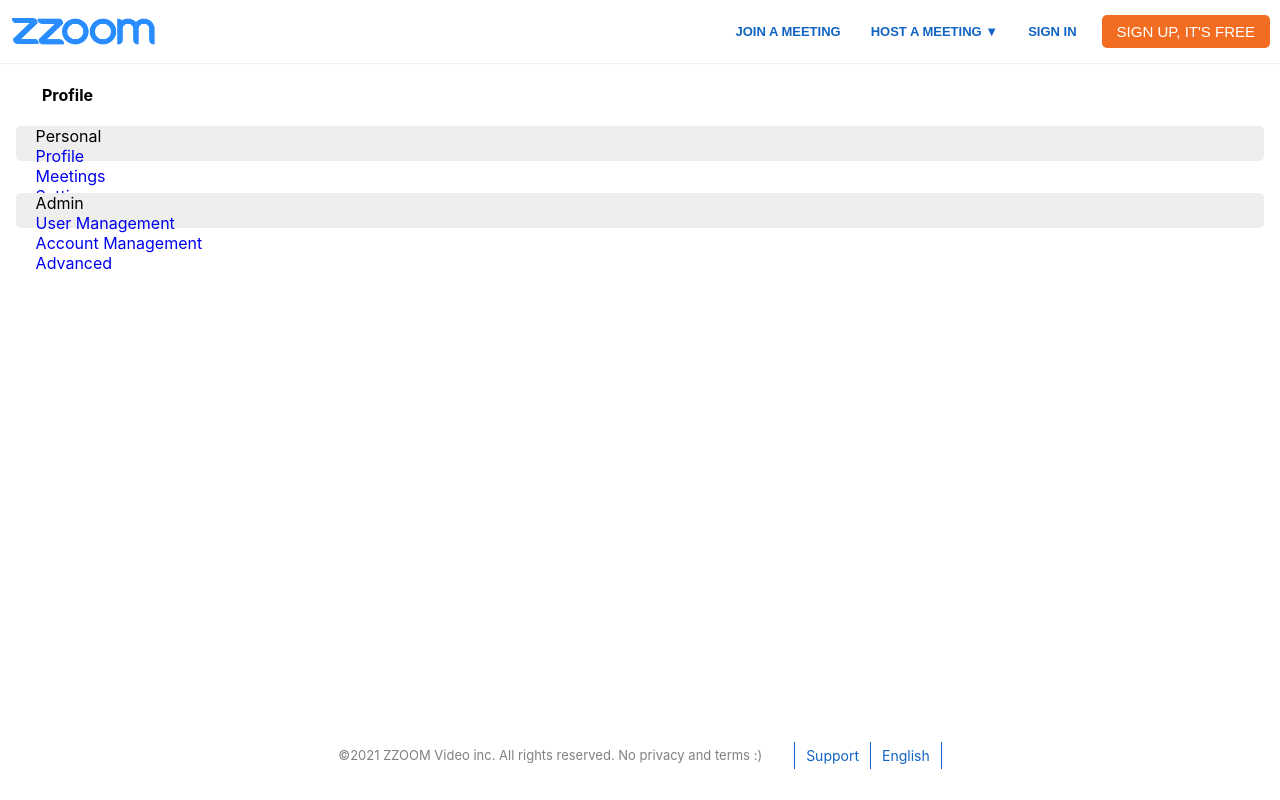
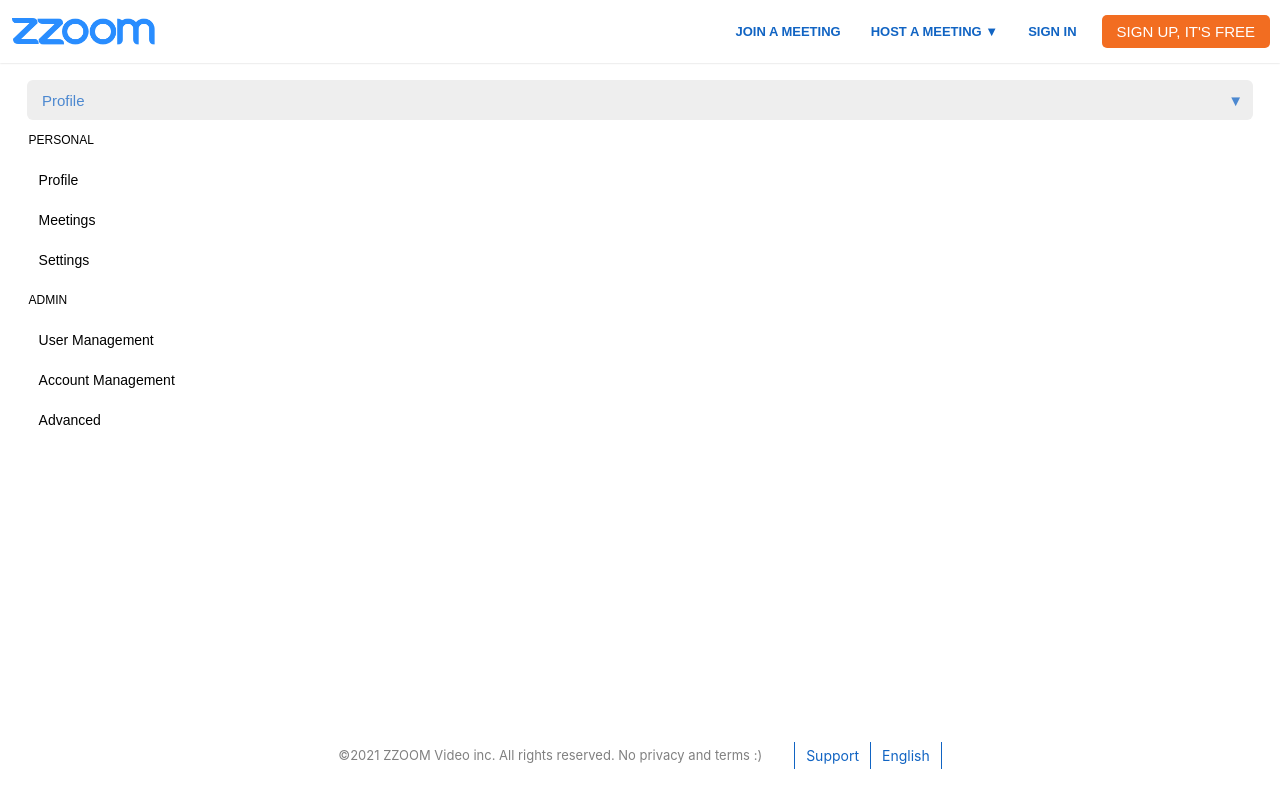
Before and after one commit to gtolan/zoom-video-chat-React, a React (Create React App) app: page /profile in a window 1280 px wide. Built offline with nearby package versions, Linux system fonts and the light colour scheme.

Commit message:
add menu options to profile with slide animation

```diff
--- a/src/components/Profile.js
+++ b/src/components/Profile.js
@@ -5,25 +5,32 @@ import { useState } from 'react';
 
 //Uses 'ul' instead of 'select' for animation and easier styling
 const Profile = () => {
-
+    const [menuIsOpen, setToggleMenu] = useState(true)
+    const toggleMenu = () => {
+        console.log('toggle menu')
+    }
 
     const [selectedOption, setSelectedOption] = useState('Profile')
     return (
         <main className="profile">
             <section className="menu">
-                <h4 className="selected-option">{selectedOption}</h4>
-                <ul default="profile" >
-                    <li disabled className="profile-title">Personal</li>
-                    <li ><Link to="profile">Profile</Link></li>
-                    <li ><Link to="meetings">Meetings</Link></li>
-                    <li ><Link to="settings">Settings</Link></li>
-                </ul>
-                <ul>
-                    <li disabled ="admin-title" className="menu-title">Admin</li>
-                    <li ><Link to="user-management">User Management</Link></li>
-                    <li ><Link to="account-management">Account Management</Link></li>
-                    <li ><Link to="advanced">Advanced</Link></li>
-                </ul>
+                <h4 onClick={toggleMenu} className={`selected-option ${menuIsOpen ? 'active' : ''}`}>{selectedOption}<span className="down-arrow">&#9660;</span></h4>
+                <div className="menu-container">
+                <div className="menu-slide">
+                    <ul default="profile" >
+                        <li disabled className="title">Personal</li>
+                        <li >Profile</li>
+                        <li >Meetings</li>
+                        <li >Settings</li>
+                    </ul>
+                    <ul>
+                        <li disabled ="title" className="title">Admin</li>
+                        <li >User Management</li>
+                        <li >Account Management</li>
+                        <li >Advanced</li>
+                    </ul>
+                </div>
+                </div>
             </section>
             <section className="details">
                 <ul>
--- a/src/styles/Navbar.scss
+++ b/src/styles/Navbar.scss
@@ -264,6 +264,7 @@ button.tab-btn.hamburger {
   border: 0;
   margin: 0;
   overflow: visible;
+  padding-right: 0px;
 }
 .hamburger:hover {
   opacity: 1;
--- a/src/styles/Profile.scss
+++ b/src/styles/Profile.scss
@@ -9,18 +9,70 @@ main.profile {
   section.menu {
     @extend .flex-col;
     h4.selected-option {
+      z-index: 2;
       width: calc(95vw - 15px);
       padding: 5px 10px 5px 15px;
       margin: 0;
+      align-items: center;
+      display: flex;
+      flex-direction: row;
+      justify-content: flex-start;
+      font-weight: 500;
+      font-size: 15px;
+      color: #4c88d0;
+      background-color: #eee;
+      height: 30px;
+      border-radius: 6px;
+      font-family: sans-serif;
+      cursor: pointer;
+      span.down-arrow {
+        margin-left: auto;
       }
+    }
+    div.menu-container {
+      width: 100%;
+      overflow: hidden;
+      div.menu-slide {
+        width: 100%;
+        margin: 0;
+        transition: 1s;
+        transform: translateY(0px);
         ul {
-      background-color: #eee;
+          background-color: white;
           padding-left: 20px;
-      height: 35px;
+          height: auto;
           border-radius: 5px;
           width: 96%;
           list-style: none;
+          padding-left: 0px;
+          font-family: sans-serif;
+          font-weight: 300;
+          font-size: 14px;
+          margin: auto;
           li {
+            margin: 0;
+            list-style: none;
+            font-family: sans-serif;
+            font-weight: 300;
+            font-size: 14px;
+            padding-left: 13px;
+            height: 40px;
+            justify-content: flex-start;
+            align-items: center;
+            display: flex;
+            border-radius: 5px;
+            cursor: pointer;
+            &:hover {
+              color: white;
+              background-color: #298dff;
+            }
+            &.title {
+              font-weight: 500;
+              font-size: 14px;
+              padding-left: 3px;
+              text-transform: uppercase;
+              font-size: 12px;
+            }
             a {
               text-transform: none;
               outline: none;
@@ -31,3 +83,5 @@ main.profile {
         }
       }
     }
+  }
+}
```
Lines whose indentation alone changed are shown as unchanged.
